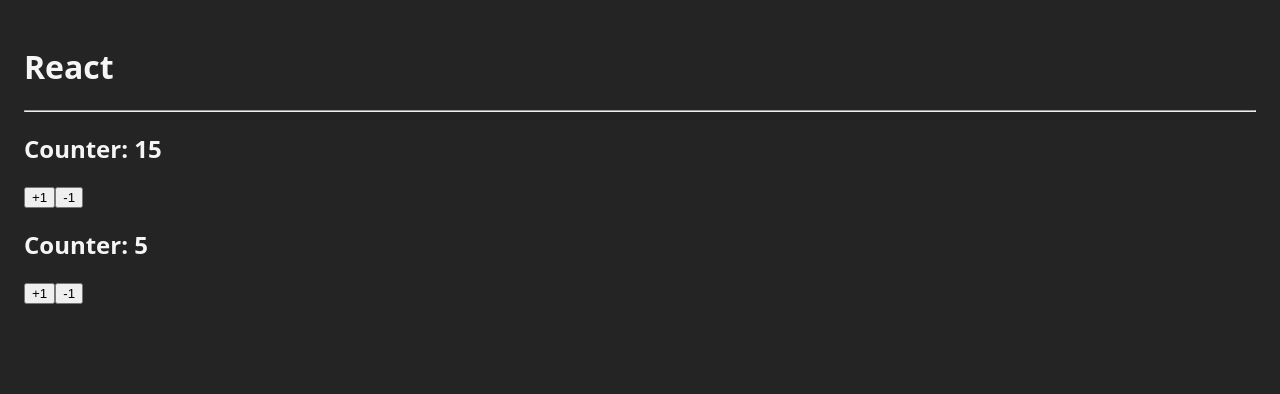
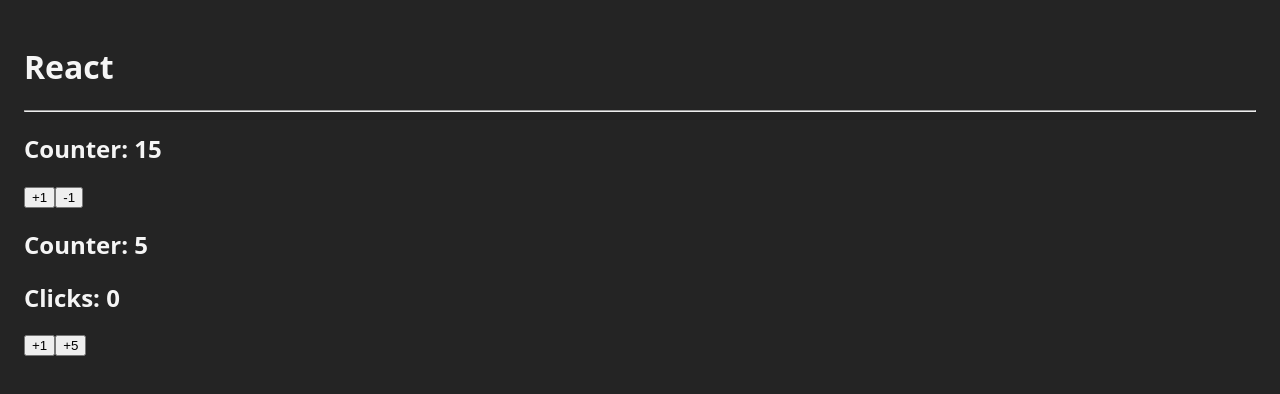
Before and after one commit to MrJark/dt-React-Pro, a React (Vite) app in the folder 01-intruduction-bases/bases/: page / in a window 1280 px wide. Shown: the top 394 px of the page. Built offline with nearby package versions, Linux system fonts and the light colour scheme.

Commit message:
interface to useState

```diff
--- a/01-intruduction-bases/bases/src/App.tsx
+++ b/01-intruduction-bases/bases/src/App.tsx
@@ -9,7 +9,7 @@ function App () {
             <h1>React</h1>
             <hr />
             <Counter initialValue={15}/>
-            <CounterBy initialValue={5}/>
+            <CounterBy initialValue={5} />
         </>
     )
 }
--- a/01-intruduction-bases/bases/src/bases/CounterBy.tsx
+++ b/01-intruduction-bases/bases/src/bases/CounterBy.tsx
@@ -5,25 +5,38 @@ interface Props {
     initialValue?: number,
 }
 
+// interfaz para el useState y que sea siempre igual
+interface CounterState {
+    counter: number,
+    clicks: number,
+}
+
 export const CounterBy = ({ initialValue = 5 }: Props) => {
 
-    const [counter, setCounter] = useState(initialValue);
+    const [counterState, setCounterState] = useState<CounterState>({ // aquí se coloca la interfaz
+        counter: initialValue,
+        clicks: 0,
+    });
 
-    const handleClickUp = () => {
+    const { counter, clicks } = counterState; // 3sta desestructuración me la podría ahorrar si directamente lo hago en el useState
+
+    const handleClickUp = ( value:number ) => {
         // setCounter( counter + 1 ); // forma simple
-        setCounter( prev => prev + 1 ); // otra forma de hacerlo
-    };
-    const handleClickDown = () => {
-        if( counter <= 0 ) return;
-        setCounter( counter - 1 );
+        setCounterState( prev => ({
+            counter: prev.counter + value,
+            clicks: prev.clicks + 1
+        })); // otra forma de hacerlo
     };
 
+
+    // Tarea: ver el valor del counter y de los clicks (❌ no he sabido como quitar los errores de types. Tenia que tener un objeto en el setCounterState)
     return (
         <>
             <h2>Counter: { counter }</h2>
+            <h2>Clicks: { clicks }</h2>
 
-            <button onClick={handleClickUp}>+1</button>
-            <button onClick={handleClickDown}>-1</button>
+            <button onClick={() => handleClickUp(1)}>+1</button>
+            <button onClick={() => handleClickUp(5)}>+5</button>
 
         </>
     )
```
Also changed, not shown: 1 other file (tests, documents, lock files or other folders).
